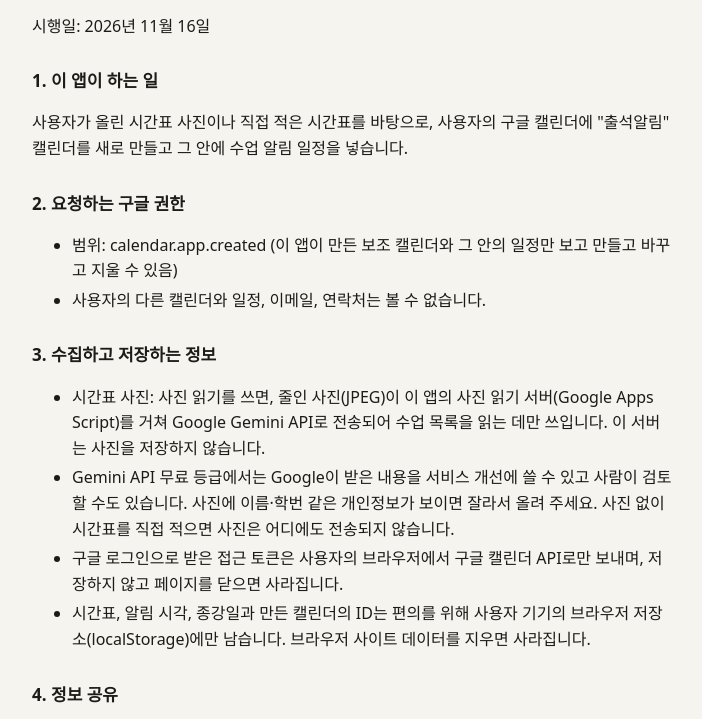
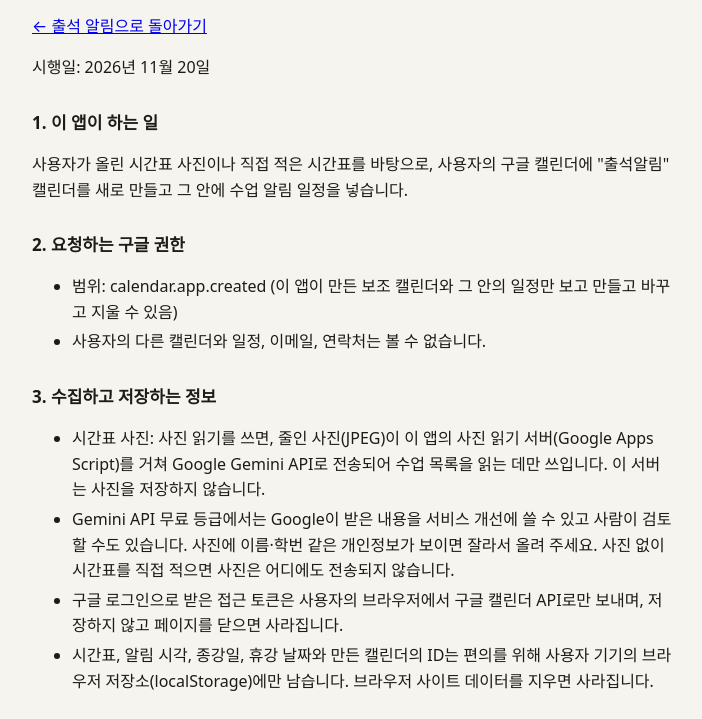
Before and after one commit to yh415920-oss/attendance-alert, a plain HTML site: page privacy.html in a window 1280 px wide. Shown: the part 81-800 px from the top of the page, without its empty margins (288-990 px from the left). Drawn offline with Linux system fonts and the light colour scheme.

Commit message:
개인정보 처리방침: 휴강 날짜 저장 안내, 돌아가기 링크
- 브라우저에만 남는 정보에 휴강 날짜 추가, 시행일 2026-11-20
- 맨 위에 출석 알림으로 돌아가는 링크

Co-Authored-By: Claude Opus 5.5 <noreply@anthropic.com>
Claude-Session: https://claude.ai/code/session_01M6JW54FgqRLgt2XHnys4Rd

```diff
--- a/privacy.html
+++ b/privacy.html
@@ -8,7 +8,8 @@
 </head>
 <body>
 <h1>출석 알림 개인정보처리방침</h1>
-<p>시행일: 2026년 11월 16일</p>
+<p><a href="./">← 출석 알림으로 돌아가기</a></p>
+<p>시행일: 2026년 11월 20일</p>
 
 <h2>1. 이 앱이 하는 일</h2>
 <p>사용자가 올린 시간표 사진이나 직접 적은 시간표를 바탕으로, 사용자의 구글 캘린더에 "출석알림" 캘린더를 새로 만들고 그 안에 수업 알림 일정을 넣습니다.</p>
@@ -24,7 +25,7 @@
 <li>시간표 사진: 사진 읽기를 쓰면, 줄인 사진(JPEG)이 이 앱의 사진 읽기 서버(Google Apps Script)를 거쳐 Google Gemini API로 전송되어 수업 목록을 읽는 데만 쓰입니다. 이 서버는 사진을 저장하지 않습니다.</li>
 <li>Gemini API 무료 등급에서는 Google이 받은 내용을 서비스 개선에 쓸 수 있고 사람이 검토할 수도 있습니다. 사진에 이름·학번 같은 개인정보가 보이면 잘라서 올려 주세요. 사진 없이 시간표를 직접 적으면 사진은 어디에도 전송되지 않습니다.</li>
 <li>구글 로그인으로 받은 접근 토큰은 사용자의 브라우저에서 구글 캘린더 API로만 보내며, 저장하지 않고 페이지를 닫으면 사라집니다.</li>
-<li>시간표, 알림 시각, 종강일과 만든 캘린더의 ID는 편의를 위해 사용자 기기의 브라우저 저장소(localStorage)에만 남습니다. 브라우저 사이트 데이터를 지우면 사라집니다.</li>
+<li>시간표, 알림 시각, 종강일, 휴강 날짜와 만든 캘린더의 ID는 편의를 위해 사용자 기기의 브라우저 저장소(localStorage)에만 남습니다. 브라우저 사이트 데이터를 지우면 사라집니다.</li>
 </ul>
 
 <h2>4. 정보 공유</h2>
```
